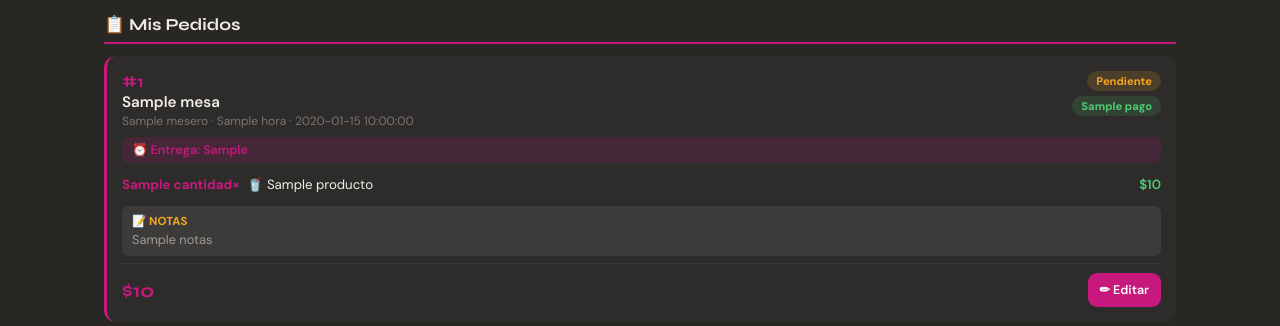
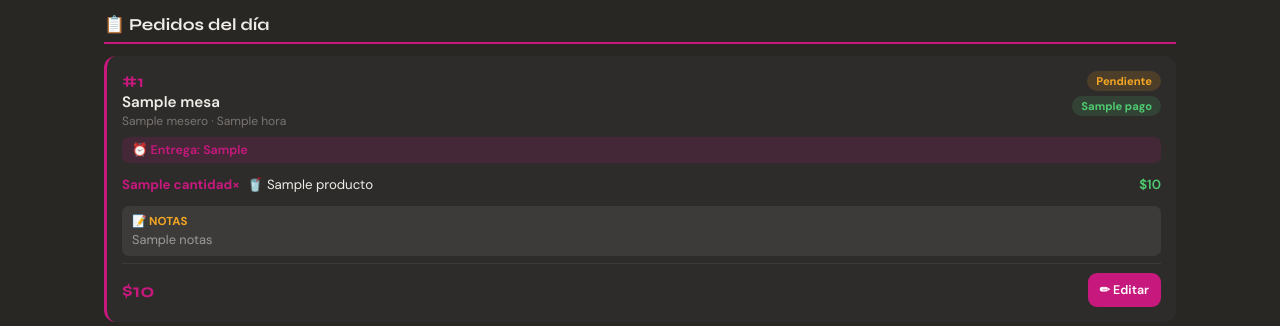
Before and after one commit to lualsa23-max/Jacapizza, a Flask app: template templates/mesero_pedidos.html in a window 1280 px wide. Shown: the top 326 px of the page. Run offline with Flask 3, Linux system fonts and the light colour scheme; the template is opened without the code that fills it: most values are stand-ins (such as "Sample title", 1, 10 or a date in 2020).

Commit message:
Update mesero_pedidos.html

```diff
--- a/templates/mesero_pedidos.html
+++ b/templates/mesero_pedidos.html
@@ -1,20 +1,20 @@
 {% extends "base.html" %}
-{% block title %}— Mis Pedidos{% endblock %}
+{% block title %}— Pedidos{% endblock %}
 {% block content %}
-<h2 class="sec-title">📋 Mis Pedidos</h2>
+<h2 class="sec-title">📋 Pedidos del día</h2>
 {% if pedidos %}
   {% for p in pedidos %}
-  <div class="p-card">
+  <div class="p-card" style="border-left:3px solid {% if p.estado=='Pagado' %}var(--green){% elif p.estado=='Listo' %}var(--orange){% else %}var(--accent){% endif %}">
     <div class="p-head">
       <div>
         <div class="p-id">#{{ p.id }}</div>
         <div class="p-mesa">{{ p.mesa }}</div>
-        <div class="p-meta">{{ p.mesero }} · {{ p.hora }} · {{ p.fecha }}</div>
+        <div class="p-meta">{{ p.mesero }} · {{ p.hora }}</div>
       </div>
       <div style="display:flex;flex-direction:column;align-items:flex-end;gap:5px">
         <span class="badge b-{{ p.estado | lower }}">{{ p.estado }}</span>
         {% if p.pago %}
-        <span class="badge" style="background:rgba(78,203,113,.15);color:var(--green)">{{ p.pago }}</span>
+        <span class="badge" style="background:rgba(78,203,113,.15);color:var(--green);font-size:.7rem">{{ p.pago }}</span>
         {% endif %}
       </div>
     </div>
@@ -42,6 +42,6 @@
   </div>
   {% endfor %}
 {% else %}
-<div class="empty"><span class="e-ico">📭</span>No has registrado pedidos aún</div>
+<div class="empty"><span class="e-ico">📭</span>No hay pedidos registrados hoy</div>
 {% endif %}
 {% endblock %}
```
